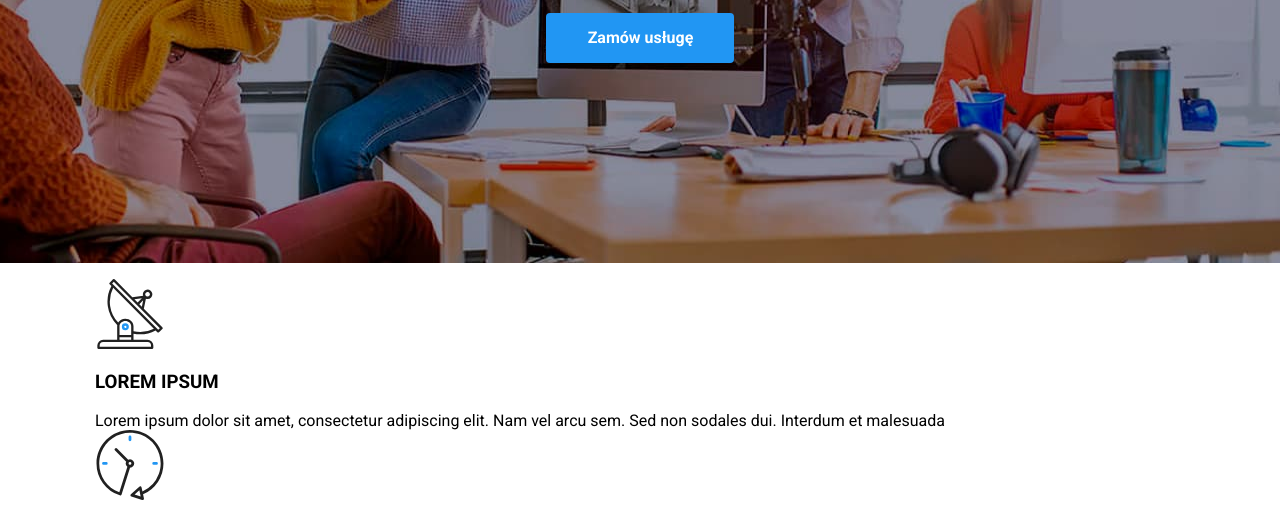
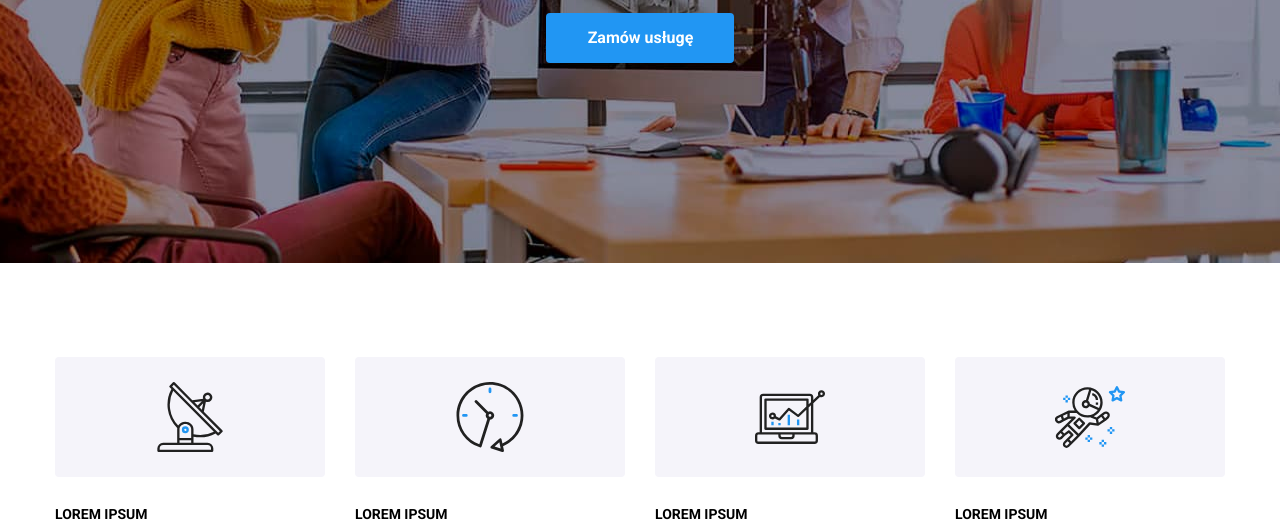
Before and after one commit to ASekretarski/goit-markup-hw-07, a plain HTML site: page index.html in a window 1280 px wide. Shown: the part 417-941 px from the top of the page. Drawn offline with nearby package versions, Linux system fonts and the light colour scheme.

Commit message:
scss for modal and about-us section

```diff
--- a/css/styles.css
+++ b/css/styles.css
@@ -41,10 +41,7 @@
 
 
 
-.about .heading {
-    font-size: 14px;
-    line-height: 1.14;
-}
+
 
 .what-we-do .heading {
     font-size: 36px;
@@ -68,11 +65,7 @@
     line-height: 2;
 }
 
-.about .txt-gray {
-    font-size: 14px;
-    line-height: 1.71;
-    color: var(--secondary-text-color);
-}
+
 
 .our-team .txt-gray {
     line-height: 1.19;
@@ -173,14 +166,7 @@
 
 }
 
-.about .heading {
-    margin-bottom: 10px;
-}
 
-.about .flex {
-    justify-content: space-between;
-    gap: 30px;
-}
 
 .what-we-do.section {
     padding-top: 0px;
--- a/index.html
+++ b/index.html
@@ -84,7 +84,11 @@
           <ul class="about-us__list list">
             <li class="list__about-us-card about-us-card">
               <div class="about-us-card__icon-space">
-                <svg class="about-us-card__icon" width="70px" height="70px">
+                <svg
+                  class="about-us-card__icon icon"
+                  width="70px"
+                  height="70px"
+                >
                   <use href="./images/icons.svg#icon-antenna"></use>
                 </svg>
               </div>
@@ -96,7 +100,11 @@
             </li>
             <li class="list__about-us-card about-us-card">
               <div class="about-us-card__icon-space">
-                <svg class="about-us-card__icon" width="70px" height="70px">
+                <svg
+                  class="about-us-card__icon icon"
+                  width="70px"
+                  height="70px"
+                >
                   <use href="./images/icons.svg#icon-clock"></use>
                 </svg>
               </div>
@@ -108,7 +116,11 @@
             </li>
             <li class="list__about-us-card about-us-card">
               <div class="about-us-card__icon-space">
-                <svg class="about-us-card__icon" width="70px" height="70px">
+                <svg
+                  class="about-us-card__icon icon"
+                  width="70px"
+                  height="70px"
+                >
                   <use href="./images/icons.svg#icon-diagram"></use>
                 </svg>
               </div>
@@ -120,7 +132,11 @@
             </li>
             <li class="list__about-us-card about-us-card">
               <div class="about-us-card__icon-space">
-                <svg class="about-us-card__icon" width="70px" height="70px">
+                <svg
+                  class="about-us-card__icon icon"
+                  width="70px"
+                  height="70px"
+                >
                   <use href="./images/icons.svg#icon-astronaut"></use>
                 </svg>
               </div>
--- a/sass/components/_about-us.scss
+++ b/sass/components/_about-us.scss
@@ -0,0 +1,30 @@
+.about-us {
+    padding: 94px 0px;
+}
+
+.about-us-card__heading {
+    font-size: 14px;
+    line-height: 1.14;
+    margin-bottom: 10px;
+}
+
+.about-us-card__text-content {
+    font-size: 14px;
+    line-height: 1.71;
+    color: $secondary-text-color;
+}
+
+.about-us__list {
+    display: flex;
+    justify-content: space-between;
+    gap: 30px;
+    padding: 0;
+    margin: 0;
+}
+
+.about-us-card__icon-space {
+    background-color: $secondary-brand-color;
+    border-radius: 4px;
+    padding: 25px 100px;
+    margin-bottom: 30px;
+}
--- a/sass/components/_globals.scss
+++ b/sass/components/_globals.scss
@@ -32,3 +32,7 @@ body {
 .list {
     list-style-type: none;
 }
+
+.icon {
+    display: block;
+}
--- a/sass/components/_modal.scss
+++ b/sass/components/_modal.scss
@@ -117,7 +117,6 @@
 .modal__request-form {
     display: flex;
     flex-direction: column;
-    gap: 10px;
     padding: 40px;
 
     & .box {
--- a/sass/main.scss
+++ b/sass/main.scss
@@ -5,3 +5,4 @@
 @import "./components/header";
 @import "./components/modal";
 @import "./components/headline";
+@import "./components/about-us";
```
Also changed, not shown: css/main.min.css, 1 other file.
